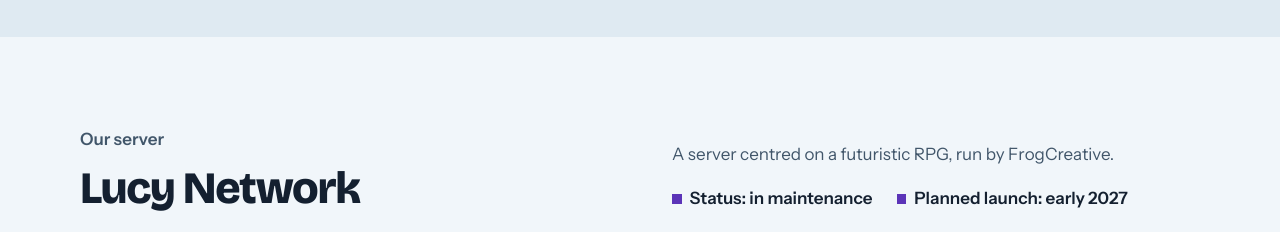
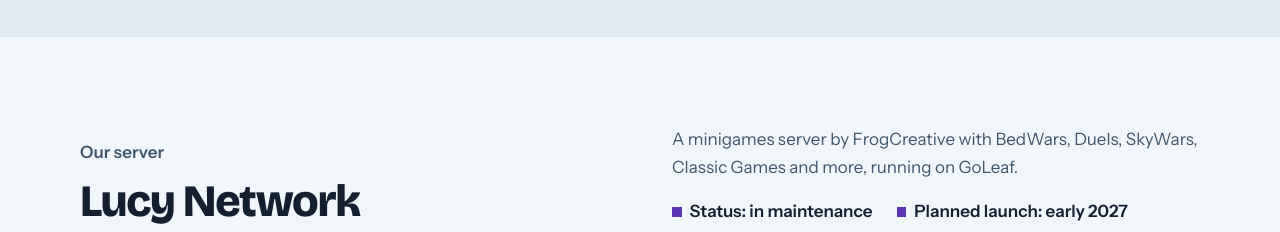
Before and after one commit to frogcreative/Landig-page, a plain HTML site: page assets/index.html in a window 1280 px wide. Shown: the part 2800-3032 px from the top of the page. Drawn offline with nearby package versions, Linux system fonts and the light colour scheme.

Commit message:
Update index.html

```diff
--- a/assets/index.html
+++ b/assets/index.html
@@ -227,7 +227,7 @@ footer a{min-height:44px;display:inline-flex;align-items:center}
      <h2>Lucy Network</h2>
     </div>
     <div>
-     <p>A server centred on a futuristic RPG, run by FrogCreative.</p>
+     <p>A minigames server by FrogCreative with BedWars, Duels, SkyWars, Classic Games and more, running on GoLeaf.</p>
      <div class="status"><span>Status: in maintenance</span><span>Planned launch: early 2027</span></div>
     </div>
    </div>
```
